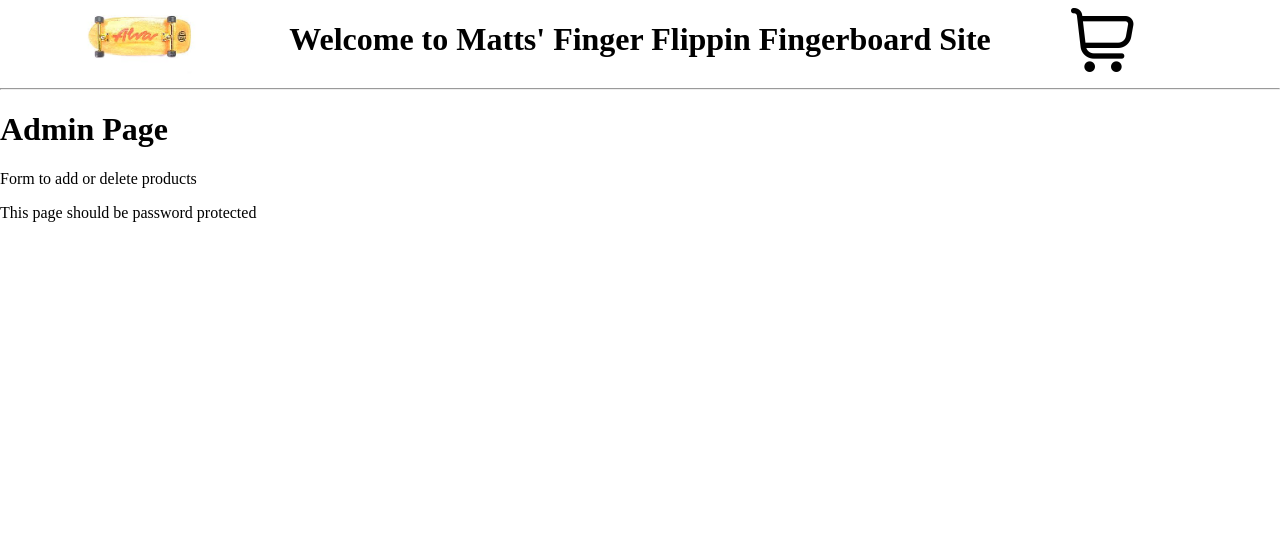
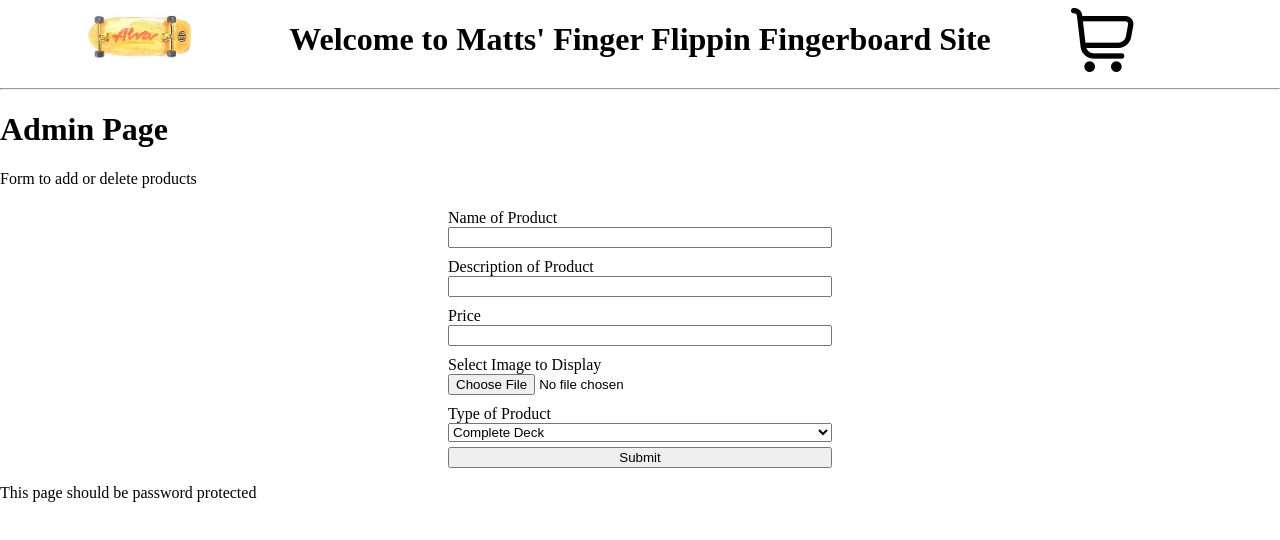
Before and after one commit to CadillacJack42/pliars-club, a React (Create React App) app: page /admin in a window 1280 px wide. Shown: the top 540 px of the page. Built offline with nearby package versions, Linux system fonts and the light colour scheme.

Commit message:
Had to do a bunch of dumb shit because server wouldn't watch for changes... fucking anuerisms over here... Skeleton form for admin to create new products

```diff
--- /dev/null
+++ b/src/css/AdminCreateForm.css
@@ -0,0 +1,12 @@
+.admin-create-form {
+    display: flex;
+    flex-direction: column;
+    width: 30%;
+    margin: 10px auto;
+}
+
+.create-input-label-span {
+    display: flex;
+    flex-direction: column;
+    margin: 5px 0;
+}
--- /dev/null
+++ b/src/forms/AdminCreateProductForm.js
@@ -0,0 +1,60 @@
+import { useForm } from "react-hook-form";
+import "../css/AdminCreateForm.css";
+
+export const AdminCreateProductForm = () => {
+  const { register, handleSubmit } = useForm();
+  const onSubmit = (data) => console.log(data);
+  return (
+    <div className="admin-create-form-container">
+      <form className="admin-create-form" onSubmit={handleSubmit(onSubmit)}>
+        <span className="create-input-label-span">
+          <label className="create-input-label" htmlFor="name">
+            Name of Product
+          </label>
+          <input id="name" {...register("name")} />
+        </span>
+
+        <span className="create-input-label-span">
+          <label className="create-input-label" htmlFor="description">
+            Description of Product
+          </label>
+          <input id="description" {...register("description")} />
+        </span>
+
+        <span className="create-input-label-span">
+          <label className="create-input-label" htmlFor="price">
+            Price
+          </label>
+          <input
+            id="price"
+            type="number"
+            min={"0"}
+            step={".01"}
+            {...register("price")}
+          />
+        </span>
+
+        <span className="create-input-label-span">
+          <label className="create-input-label" htmlFor="image">
+            Select Image to Display
+          </label>
+          <input id="image" type="file" {...register("image")} />
+        </span>
+
+        <span className="create-input-label-span">
+          <label className="create-input-label" htmlFor="type">
+            Type of Product
+          </label>
+          <select id="type" {...register("type")}>
+            <option value="deck">Complete Deck</option>
+            <option value="park">Complete Park</option>
+            <option value="accessories">Deck Accessories</option>
+            <option value="pieces">Park Piece</option>
+          </select>
+        </span>
+
+        <input type="submit" />
+      </form>
+    </div>
+  );
+};
--- a/src/routes/Admin.js
+++ b/src/routes/Admin.js
@@ -1,8 +1,11 @@
+import { AdminCreateProductForm } from "../forms/AdminCreateProductForm";
+
 export const Admin = () => {
   return (
     <div>
       <h1>Admin Page</h1>
       <p>Form to add or delete products</p>
+      <AdminCreateProductForm />
       <p>This page should be password protected</p>
     </div>
   );
--- a/src/routes/Head.js
+++ b/src/routes/Head.js
@@ -1,13 +1,22 @@
 import { Outlet } from "react-router-dom";
 import "../css/Head.css";
 import "../css/Head.css";
+
 export const Head = () => {
+  const viewCart = () => {
+    console.log("You Want To View The Cart? You Can't Handle The Cart!");
+  };
+
   return (
     <div className="header-container">
       <header className="header">
         <img className="site-logo" src="./cruiser_example.jpeg"></img>
         <h1>Welcome to Matts' Finger Flippin Fingerboard Site</h1>
-        <img className="checkout-cart-logo" src="./cart-icon.png"></img>
+        <img
+          onClick={() => viewCart()}
+          className="checkout-cart-logo"
+          src="./cart-icon.png"
+        ></img>
       </header>
       <hr></hr>
       <Outlet />
```
Also changed, not shown: package.json (+13 -2 lines), public/index.html (renamed from src/index.html).
